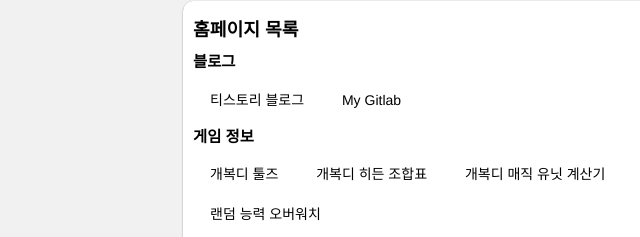
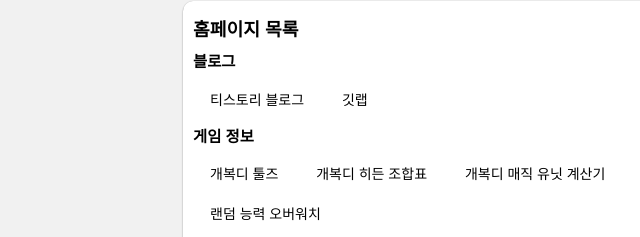
Before and after one commit to Lazyig/main_page, a website: page index.html in a window 1280 px wide. Shown: the part 166-403 px from the top of the page, 7-647 px from the left. Drawn offline with Linux system fonts and the light colour scheme.

Commit message:
깃랩 글자를 한글로 변경

```diff
--- a/index.html
+++ b/index.html
@@ -30,7 +30,7 @@
             <h2>홈페이지 목록</h2>
             <h4>블로그</h4>
             <a class="kigui btn simple" href="https://itblog.lazyig.com/">티스토리 블로그</a>
-            <a class="kigui btn simple" href="https://gitlab.lazyig.com/">My Gitlab</a>
+            <a class="kigui btn simple" href="https://gitlab.lazyig.com/">깃랩</a>
             <h4>게임 정보</h4>
             <a class="kigui btn simple" href="http://sld.lazyig.com/">개복디 툴즈</a>
             <a class="kigui btn simple" href="http://sld.lazyig.com/recipe.html">개복디 히든 조합표</a>
```
